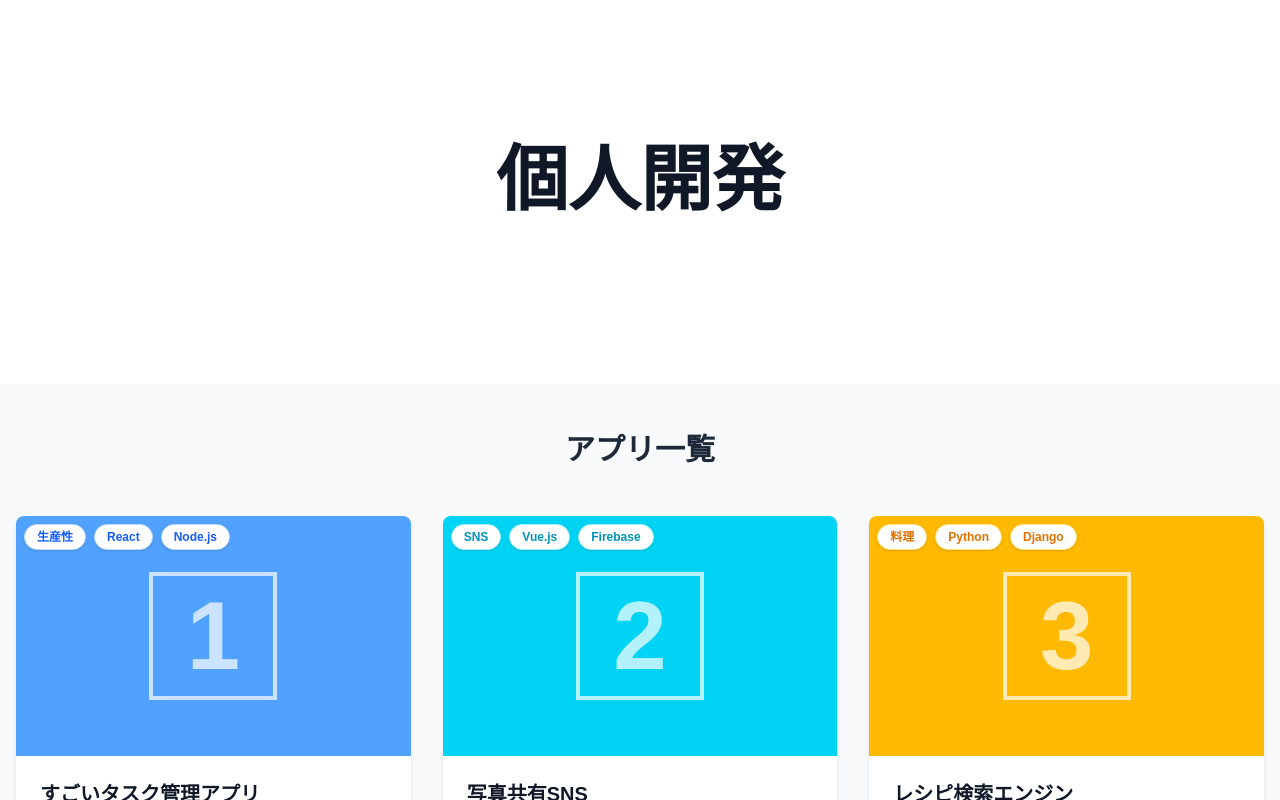
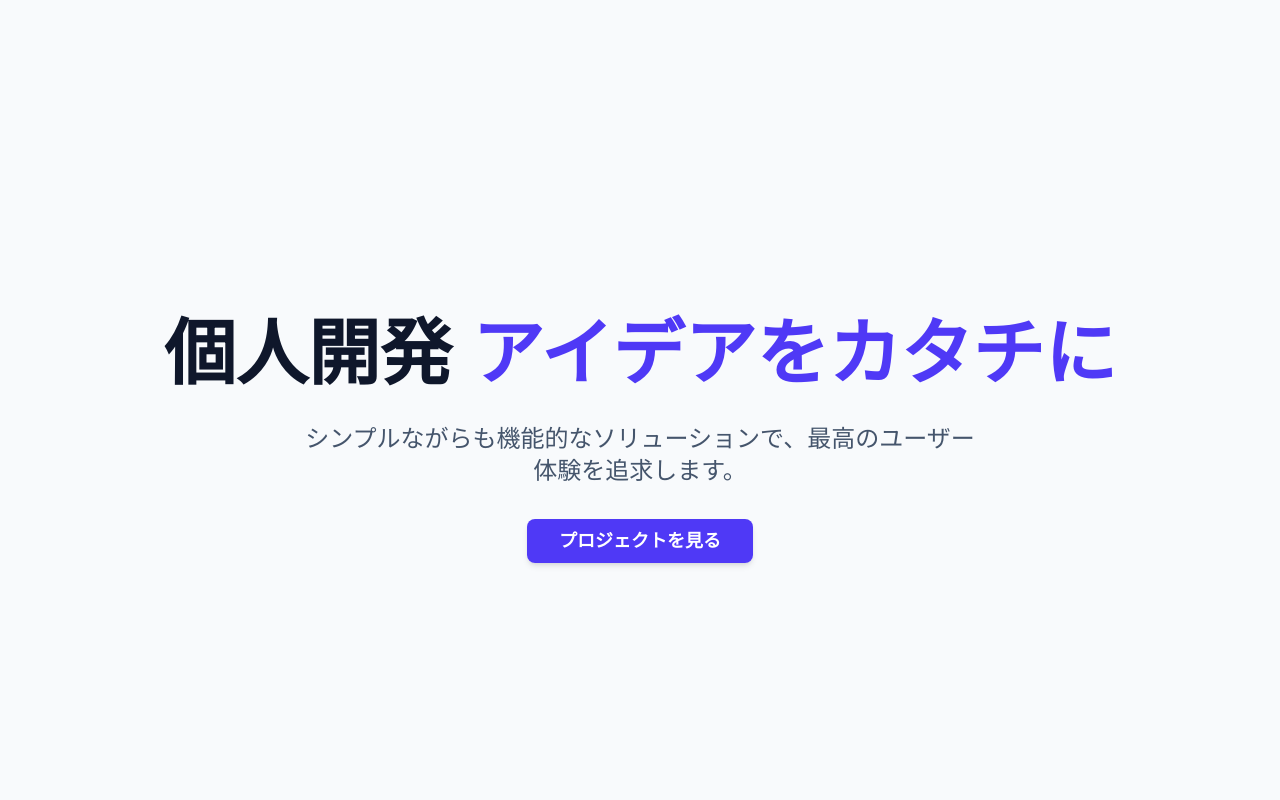
Before and after one commit to noricha-vr/kojin-works-portal, a Next.js app: page / in a window 1280 px wide. Shown: the top 800 px of the page. Built offline with nearby package versions, Linux system fonts and the light colour scheme.

Commit message:
Update hero

```diff
--- a/src/app/page.tsx
+++ b/src/app/page.tsx
@@ -91,17 +91,24 @@ export default function Home() {
 
   return (
     <div>
-      <div className="bg-white">
-        {/* ヒーローセクション - ミニマルデザイン */}
-        <div className="flex flex-col items-center justify-center py-36 px-4">
-          <h1 className="text-7xl font-bold text-gray-900 mb-6 text-center">
-            個人開発
+      {/* 新しいヒーローセクション */}
+      <section className="bg-slate-50 text-slate-800 min-h-screen flex items-center justify-center pt-16">
+        <div className="text-center p-6 md:p-12">
+          <h1 className="text-5xl md:text-7xl font-black mb-6 leading-tight text-slate-900">
+            個人開発<br className="md:hidden" /> <span className="text-indigo-600">アイデアをカタチに</span>
           </h1>
+          <p className="text-xl md:text-2xl mb-10 font-light max-w-2xl mx-auto text-slate-600">
+            シンプルながらも機能的なソリューションで、最高のユーザー体験を追求します。
+          </p>
+          <a href="#projects"
+            className="bg-indigo-600 text-white font-bold py-3 px-8 rounded-lg text-lg hover:bg-indigo-700 transition duration-300 shadow-md transform hover:scale-105">
+            プロジェクトを見る
+          </a>
         </div>
-      </div>
+      </section>
 
       <div className="bg-gray-50">
-        <div className="container mx-auto px-4 py-12">
+        <div className="container mx-auto px-4 py-12" id="projects">
           {/* セクションヘッダー */}
           <h2 className="text-3xl font-bold text-center mb-12 text-gray-800">
             アプリ一覧
```
